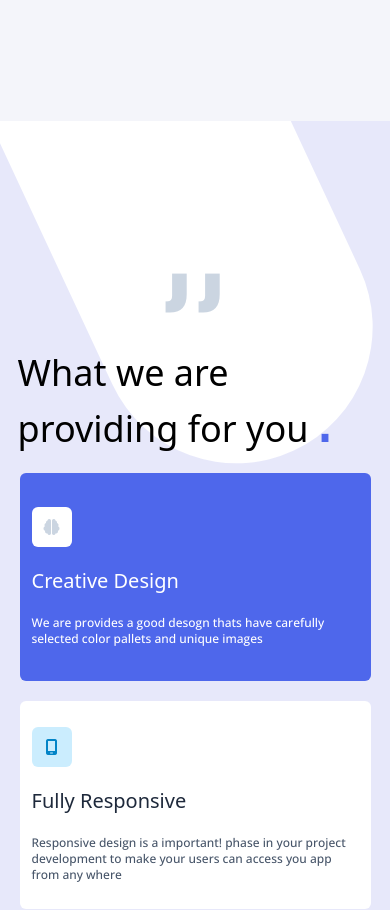
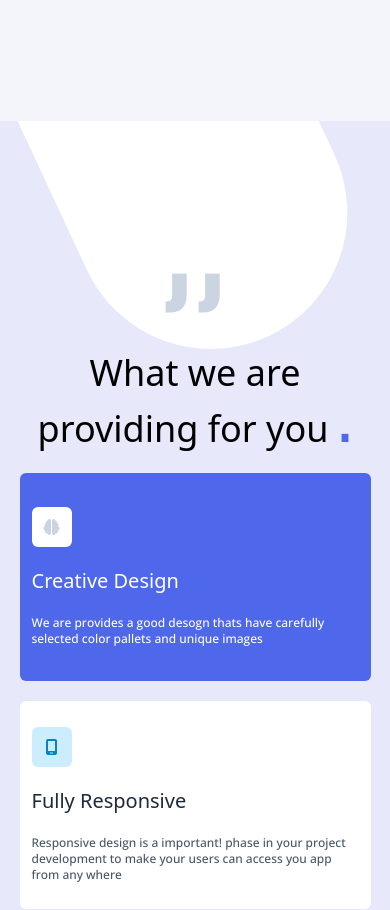
Before and after one commit to KareemMohamed88/themepen-ui, a React (Create React App) app: page / in a window 390 px wide. Shown: the part 1540-2450 px from the top of the page. Built offline with nearby package versions, Linux system fonts and the light colour scheme; no server answers.

Commit message:
fix-text

```diff
--- a/src/components/cards.jsx
+++ b/src/components/cards.jsx
@@ -4,9 +4,9 @@ const cards = () => {
   return (
     <div className='cards bg-speceficSection dark:bg-indigo-900/20 w-full py-36'>
       <div className='container mx-auto grid gap-5 items-center grid-cols-1 md:grid-cols-2'>
-        <div className='z-10 flex items-center flex-col md:-mt-52'>
+        <div className='z-10 w-full flex items-center mx-auto flex-col md:-mt-52'>
           <span className='-mt-20 mb-10 text-9xl text-slate-300'>,,</span>
-          <h1 className='-ml-10 font-sans text-4xl'>What we are <br /> providing for you <span className='text-6xl text-mainColor'>.</span></h1>
+          <h1 className='md:-ml-10 font-sans text-4xl dark:text-white text-center md:text-start'>What we are <br /> providing for you <span className='text-6xl text-mainColor'>.</span></h1>
         </div>
         <div className='z-10 h-full grid gap-5 grid-cols-1 md:grid-cols-2'>
           <div className='card rounded-md h-52 bg-mainColor p-3 flex flex-col justify-center gap-y-5'>
--- a/src/index.css
+++ b/src/index.css
@@ -240,7 +240,7 @@ background: transparent;
     max-width: 70%;
   }
   .cards::before{
-    height: 650px;
+    height: 530px;
     width: 600px;
     max-width: 70%;
 
```
